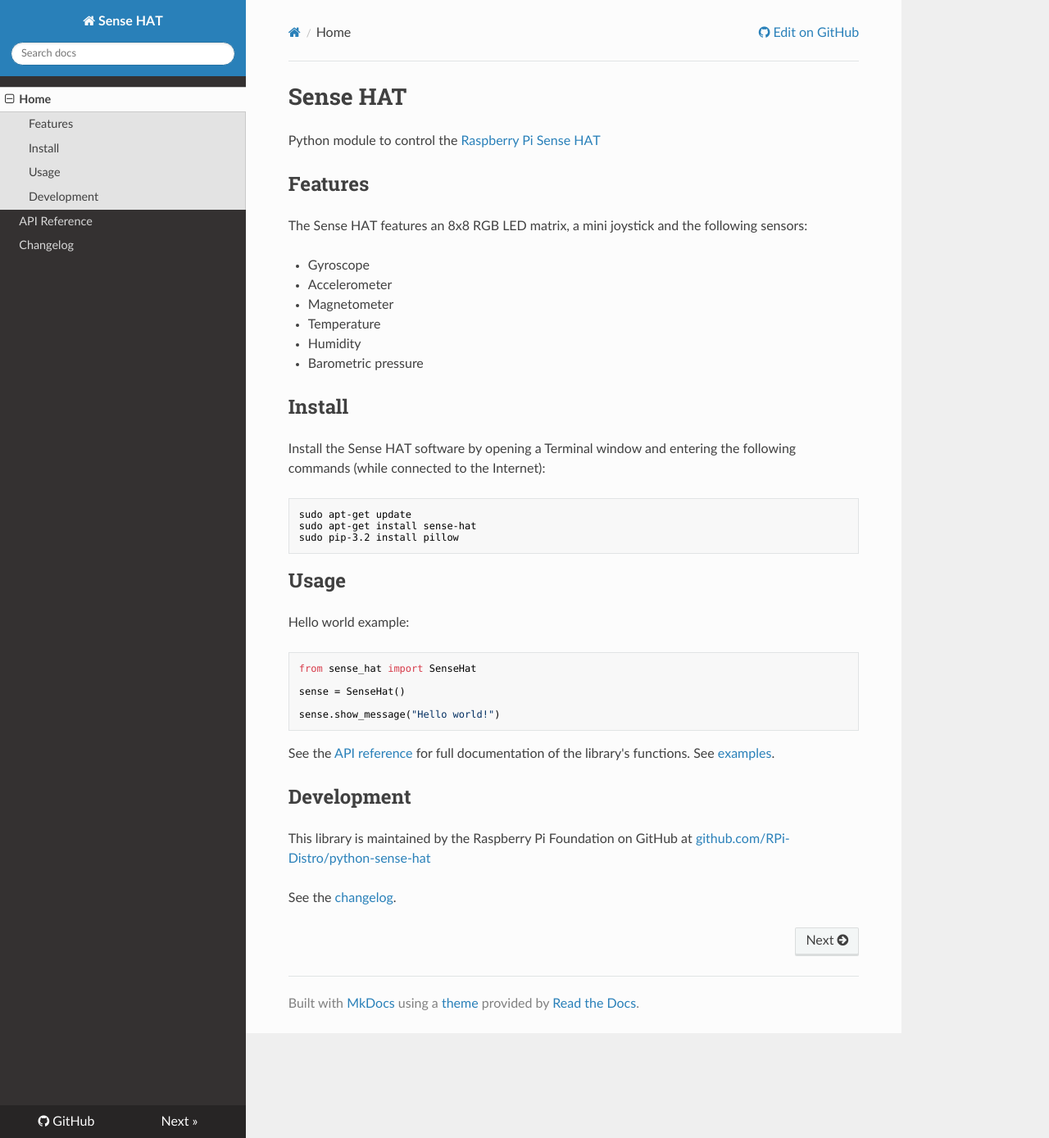
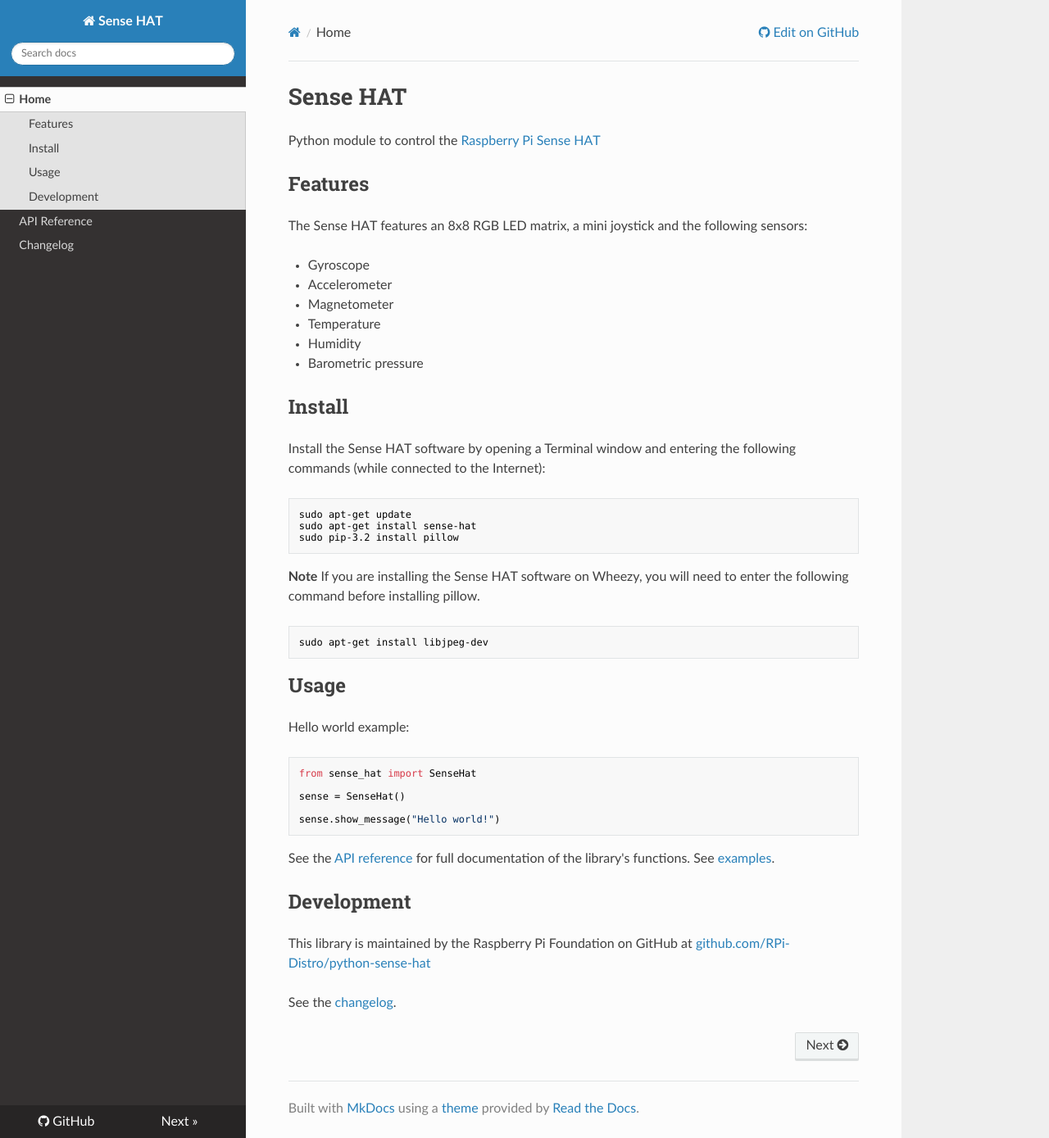
Before and after one commit to astro-pi/python-sense-hat, an MkDocs documentation site: the page built from docs/index.md, in a window 1280 px wide and 1389 px high. Shown: the whole window at 82% size. Built offline with MkDocs 1.6.1, drawn with Linux system fonts in a browser that asks for light colours; nearby versions of some CDN libraries; old or Windows-style settings are respelled for this version of MkDocs.

Commit message:
Added install step for Wheezy

````diff
--- a/docs/index.md
+++ b/docs/index.md
@@ -23,6 +23,12 @@ sudo apt-get install sense-hat
 sudo pip-3.2 install pillow
 ```
 
+**Note** If you are installing the Sense HAT software on Wheezy, you will need to enter the following command before installing pillow.
+
+```bash
+sudo apt-get install libjpeg-dev
+```
+
 ## Usage
 
 Hello world example:
````
